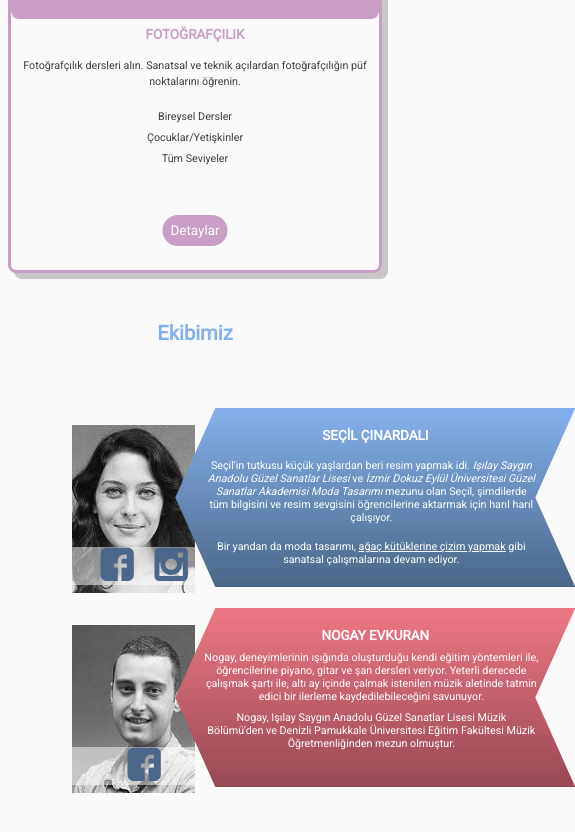
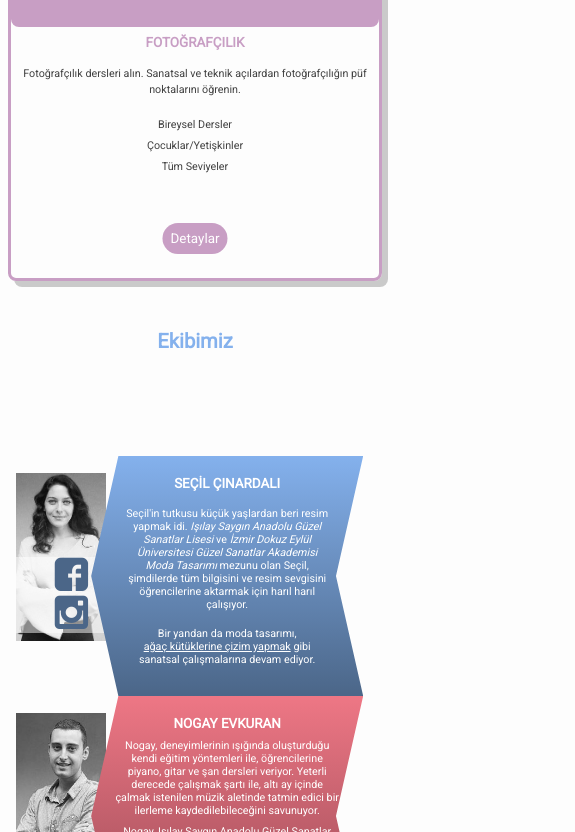
Before and after one commit to gozdesy/Mutlulukvs, a website: page index.html in a window 390 px wide. Shown: the part 2966-3798 px from the top of the page, 575 px wide, since content can reach past the window. Drawn offline with Linux system fonts and the light colour scheme.

Commit message:
responsive düzenlemeler

```diff
--- a/sass/02-abstracts/_variables.scss
+++ b/sass/02-abstracts/_variables.scss
@@ -13,7 +13,7 @@ $color-secondary-dark: rgb(151, 73, 84);
 $color-tertiary: #C89EC4;
 $color-quaternary: #67D5B5;
 
-$color-grey-light: rgb(250, 250, 250);
+$color-grey-light: rgb(253, 253, 253);
 $color-grey-medium: rgb(230, 230, 230);
 $color-grey-dark:rgb(65, 65, 65);
 
--- a/sass/03-components/_course-box.scss
+++ b/sass/03-components/_course-box.scss
@@ -1,6 +1,6 @@
 .courses{
     width: 100%;
-    padding: 3rem;
+    padding: 6rem;
 
     @include respond(tab-port){
         padding: 1rem;
--- a/sass/03-components/_grid.scss
+++ b/sass/03-components/_grid.scss
@@ -1,13 +1,15 @@
 .row{
-    max-width: 114rem;
+    max-width: 118rem;
     margin: 0 auto;
     &:not(:last-child){
         margin-bottom: $gutter-vertical;
+        @include respond(tab-port){
+            margin-bottom: $gutter-vertical-small;
+        }
     }
 
     @include respond(tab-port){
         max-width: 50rem;
-        margin-bottom: $gutter-vertical-small;
     }
 
     @include clearfix();
@@ -20,7 +22,9 @@
         @include respond(tab-port){
             width: 100% !important;
             margin-right: 0;
-            margin-bottom: $gutter-vertical-small;
+            &:not(:last-child){
+                margin-bottom: $gutter-vertical-small;
+            }
         }
     }
 
--- a/sass/03-components/_team.scss
+++ b/sass/03-components/_team.scss
@@ -1,14 +1,19 @@
 .team{
     width: 100%;
-    padding: 8rem;
+    padding: 8rem 0;
 
     &__person{
+        padding-top: 2rem;
+        @include respond(tab-port){
+            padding-top: 5rem;
+        }
 
         &__picture{
             @include respond-height(30rem);
             width: 50%;
             background-position: top right;
             background-repeat: no-repeat;
+            background-size: cover;
             position: relative;
             text-align: center;
             transition: all .2s;
@@ -16,6 +21,11 @@
 
             @include respond(tab-port){
                 background-position: top;
+                width: 30%;
+            }
+            @include respond(phone){
+                background-position: top;
+                width: 25%;
             }
 
             &--1{
@@ -64,11 +74,17 @@
         }
 
         &__text{
-            //width: 40rem;
-            @include respond-width(40rem);
-            @include respond-height(32rem);
+            width: 40rem;
+            height: 32rem;
 
-            @include respond(tab-port){width: 50rem;}
+            @include respond(tab-port){
+                width: 46rem;
+                height: 26rem;
+            }
+            @include respond(phone){
+                width: 34rem;
+                height: 30rem;
+            }
 
             position: absolute;
             -webkit-clip-path: polygon(100% 0%, 90% 50%, 100% 100%, 10% 100%, 0% 50%, 10% 0%);
@@ -105,8 +121,12 @@
 
     &__list{
         list-style: none;
-        @include respond-width(32rem);
-        @include respond(tab-port){width: 43rem;}
+        @include respond(tab-port){
+            width: 38rem;
+        }
+        @include respond(phone){
+            width: 28rem;
+        }
 
         &__item{
             padding: 1rem;
@@ -118,7 +138,6 @@
 
         }
         a{
-            //text-decoration: none;
             display: inline-block;
         }
     }
--- a/sass/05-pages/_home.scss
+++ b/sass/05-pages/_home.scss
@@ -21,13 +21,13 @@
 
 .section-courses{
     width: 100%;
-    padding: 8rem;
+    padding: 6rem;
     color: $color-text-dark;
     position: relative;
-    height: 80rem;
+    height: 70rem;
     @include respond(tab-port){
         height: 200rem;
-        padding: 1rem;
+        padding: 2rem;
     }
 }
 
@@ -35,13 +35,16 @@
     width: 100%;
     padding: 6rem;
     @include respond(tab-port){
-        padding: 1rem;
+        padding: 2rem;
     }
 }
 
 .section-gallery{
     width: 100%;
     height: 80rem;
-    padding: 8rem;
+    padding: 6rem;
     position: relative;
+    @include respond(tab-port){
+        padding: 2rem;
+    }
 }
```
Also changed, not shown: index.html (+0 -1 lines), css/style.css.
